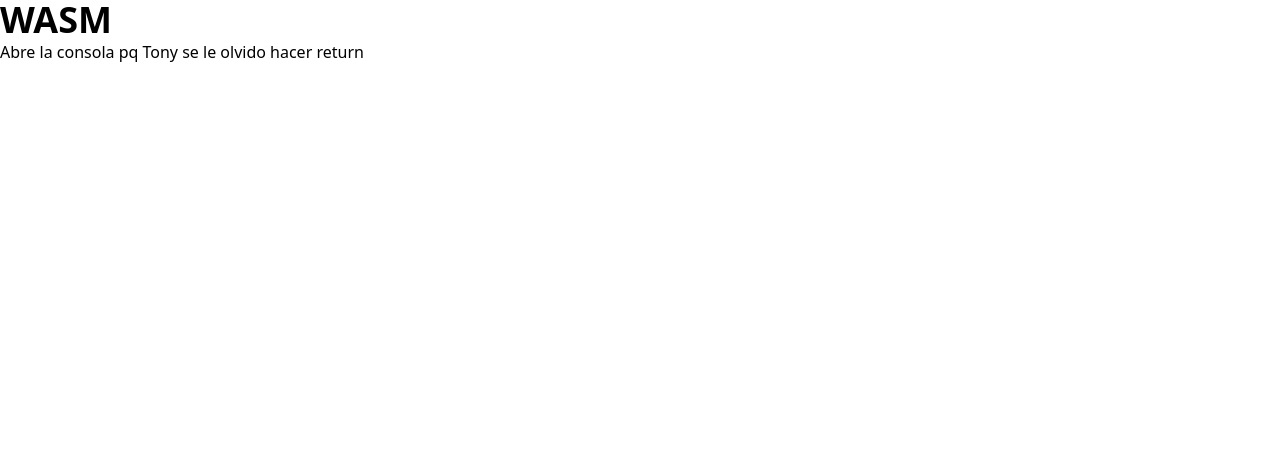
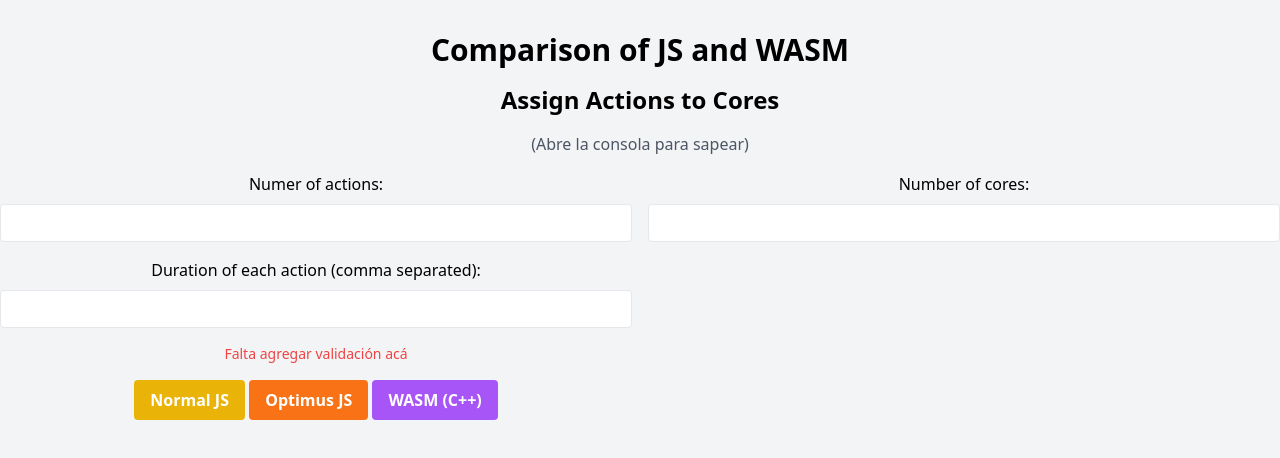
Before and after one commit to IIC3585-2023/wasm-grupo-01, a website built with Vite: page index.html in a window 1280 px wide. Built offline with nearby package versions, Linux system fonts and the light colour scheme.

Commit message:
feat: add tailwind

```diff
--- a/app/main.js
+++ b/app/main.js
@@ -1,6 +1,7 @@
 import "./style.css";
 
 import emscripten from "../func/emscripten/scheduler.js";
-import * as javascript from "../func/scheduler.js";
+import * as javascriptNormal from "../func/schedulerNormal.js";
+import * as javascriptOptimus from "../func/schedulerOptimus.js";
 
 window.addEventListener("load", async () => await emscripten());
--- /dev/null
+++ b/func/schedulerNormal.js
@@ -0,0 +1,22 @@
+function assignJobs(N, durations, M) {
+  const totalTimes = new Array(M).fill(0);
+  const clusters = new Array(M).fill(null).map(() => []);
+  const jobs = durations.map((duration, index) => ({ duration, index })).sort((a, b) => b.duration - a.duration);
+  jobs.forEach((job) => {
+    const minTotalTimeCluster = totalTimes.indexOf(Math.min(...totalTimes));
+    clusters[minTotalTimeCluster].push(job.index);
+    totalTimes[minTotalTimeCluster] += job.duration;
+  });
+  const totalTime = Math.max(...totalTimes);
+  return { clusters, totalTime };
+}
+
+console.log('JSNormal');
+
+const N = 5;
+const durations = [30, 50, 10, 20, 90];
+const M = 2;
+
+const result = assignJobs(N, durations, M);
+console.log(result.clusters);
+console.log(result.totalTime);
--- a/func/scheduler.js
+++ b/func/schedulerOptimus.js
@@ -2,14 +2,16 @@ function assignJobs(N, durations, M) {
   const totalTimes = new Array(M).fill(0);
   const clusters = new Array(M).fill(null).map(() => []);
   const jobs = durations.map((duration, index) => ({ duration, index })).sort((a, b) => b.duration - a.duration);
-  jobs.forEach((job) => {
+  for (const job of jobs) {
     const minTotalTimeCluster = totalTimes.indexOf(Math.min(...totalTimes));
     clusters[minTotalTimeCluster].push(job.index);
     totalTimes[minTotalTimeCluster] += job.duration;
-  });
+  }
   const totalTime = Math.max(...totalTimes);
   return { clusters, totalTime };
 }
+
+console.log('JSOptimus');
 
 const N = 5;
 const durations = [30, 50, 10, 20, 90];
--- a/index.html
+++ b/index.html
@@ -1,15 +1,51 @@
 <!DOCTYPE html>
 <html lang="es">
+
 <head>
   <meta charset="UTF-8" />
   <meta name="viewport" content="width=device-width, initial-scale=1.0" />
+  <link rel="icon" href="./assets/wasum_logo.png" type="image/png">
   <title>WASM</title>
 </head>
-  <body>
-    <div id="app">
-      <h1 class="text-4xl font-bold">WASM</h1>
-      <p>Abre la consola pq Tony se le olvido hacer return</p>
+
+<body class="bg-gray-100">
+  <div class="container mx-auto mt-8 text-center">
+    <h1 class="text-3xl font-semibold mb-4">Comparison of JS and WASM</h1>
+    <h2 class="text-2xl font-semibold mb-4">Assign Actions to Cores</h2>
+    <p class="text-gray-600 mb-4">(Abre la consola para sapear)</p>
+    <div class="flex">
+      <form class="flex w-full">
+        <div class="w-1/2 mr-4">
+          <label class="block mb-2 font-medium" for="numActions">Numer of actions:</label>
+          <input
+            class="w-full px-3 py-2 mb-4 leading-tight text-gray-700 border rounded appearance-none focus:outline-none focus:shadow-outline"
+            type="number" id="numActions" name="numActions" required>
+
+          <label class="block mb-2 font-medium" for="actionDurations">Duration of each action (comma separated):</label>
+          <input
+            class="w-full px-3 py-2 mb-4 leading-tight text-gray-700 border rounded appearance-none focus:outline-none focus:shadow-outline"
+            type="text" id="actionDurations" name="actionDurations" required>
+
+          <p id="validationMessage" class="text-red-500 text-sm">Falta agregar validación acá</p>
+
+          <button class="bg-yellow-500 hover:bg-yellow-600 text-white font-bold py-2 px-4 rounded mt-4" type="submit">Normal
+            JS</button>
+          <button class="bg-orange-500 hover:bg-orange-600 text-white font-bold py-2 px-4 rounded mt-4"
+            type="submit">Optimus JS</button>
+          <button class="bg-purple-500 hover:bg-purple-700 text-white font-bold py-2 px-4 rounded mt-4" type="submit">WASM
+            (C++) </button>
+        </div>
+        <div class="w-1/2">
+          <label class="block mb-2 font-medium" for="numCores">Number of cores:</label>
+          <input
+            class="w-full px-3 py-2 mb-4 leading-tight text-gray-700 border rounded appearance-none focus:outline-none focus:shadow-outline"
+            type="number" id="numCores" name="numCores" required>
+        </div>
+
+      </form>
+    </div>
   </div>
   <script type="module" src="./app/main.js"></script>
 </body>
+
 </html>
```
Also changed, not shown: assets/wasum_logo.png (added), readme.md, 1 other file. Lines whose indentation alone changed are shown as unchanged.
